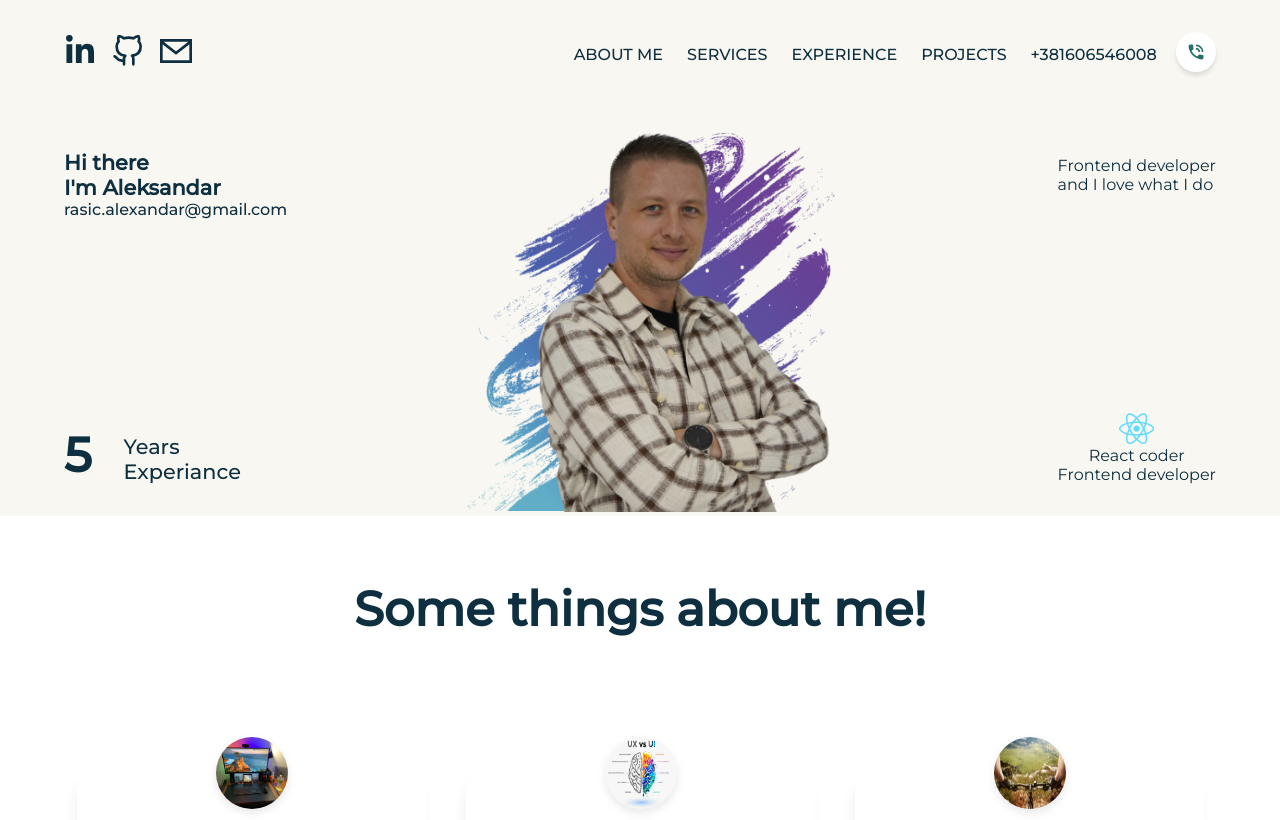
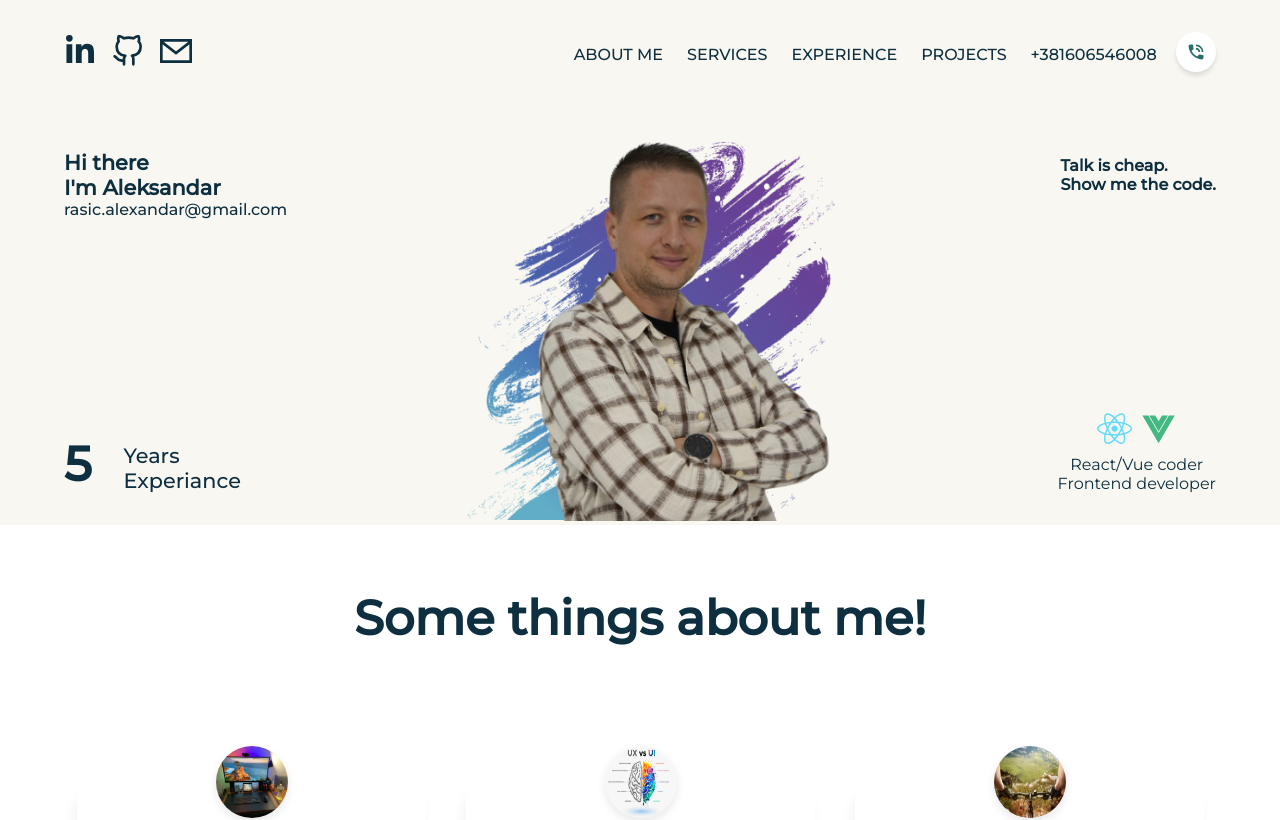
Before and after one commit to jimmyatv/aleksandar, a React (Create React App) app: page / in a window 1280 px wide. Shown: the top 820 px of the page. Built offline with nearby package versions, Linux system fonts and the light colour scheme.

Commit message:
Little changes | ADDED

```diff
--- a/src/App.js
+++ b/src/App.js
@@ -9,7 +9,7 @@ import Footer from './components/Footer/Footer';
 
 const App = () => {
   return (
-    <div className={` bg-primary ${css.container}`}>
+    <div className={css.container}>
       <Header />
       <Hero />
       <AboutMe />
--- a/src/components/Header/Header.jsx
+++ b/src/components/Header/Header.jsx
@@ -49,7 +49,7 @@ const Header = () => {
       whileInView='show'
       variants={headerVariants}
       viewport={{ once: false, amount: 0.15 }}
-      className={`paddings ${css.wrapper}`} style={{boxShadow: headerShadow}} >
+      className={`paddings ${css.wrapper}`} style={{ boxShadow: headerShadow }} >
 
       <div className={`flexCenter innerWidth ${css.container}`}>
         <div className={css.name}>
@@ -57,7 +57,6 @@ const Header = () => {
           <a target='_blank' rel="noreferrer" href="https://github.com/jimmyatv"><FiGithub /></a>
           <a target='_blank' rel="noreferrer" href="mailto:rasic.alexandar@gmail.com"><GrMailOption /></a>
         </div>
-
         <ul
           ref={menuRef}
           style={getMenuStyles(menuOpened)}
--- a/src/components/Hero/Hero.jsx
+++ b/src/components/Hero/Hero.jsx
@@ -2,6 +2,7 @@ import React from 'react'
 import css from './Hero.module.scss';
 import Jimmy from '../../assets/mainPhoto2.png';
 import { FaReact } from "react-icons/fa";
+import { RiVuejsFill } from "react-icons/ri";
 import { motion } from 'framer-motion';
 import { fadeIn, slideIn, staggerContainer } from '../../utils/motion'
 
@@ -26,8 +27,8 @@ const Hero = () => {
                     <motion.span
                         variants={fadeIn('left', 'tween', 0.4, 1)}
                     >
-                        Frontend developer <br />
-                        and I love what I do
+                        <strong>Talk is cheap. <br />
+                            Show me the code.</strong>
                     </motion.span>
                 </div>
 
@@ -59,8 +60,11 @@ const Hero = () => {
                     <motion.div
                         variants={fadeIn('left', 'tween', 0.5, 1)}
                         className={css.certificate}>
-                        <FaReact />
-                        <span>React coder</span>
+                        <div className={css.devIcons}>
+                            <span><FaReact /></span>
+                            <span> <RiVuejsFill /></span>
+                        </div>
+                        <span>React/Vue coder</span>
                         <span>Frontend developer</span>
                     </motion.div>
                 </div>
--- a/src/components/Hero/Hero.module.scss
+++ b/src/components/Hero/Hero.module.scss
@@ -3,6 +3,7 @@
 .wrapper {
     overflow: hidden;
     padding-top: 150px;
+    background: #F8F7F1;
     @media (max-width: $sm) {
         padding-top: 100px;;
     }
@@ -54,9 +55,14 @@
                 flex-direction: column;
                 align-items: center;
 
-                svg {
+                .devIcons span:first-child {
                     font-size: 2.2rem;
                     color: #61DBFB;
+                }
+
+                .devIcons span:last-child {
+                    font-size: 2.2rem;
+                    color: #42B883;
                 }
             }
         }
--- a/src/components/Portfolio/Portfolio.jsx
+++ b/src/components/Portfolio/Portfolio.jsx
@@ -42,8 +42,8 @@ const Portfolio = () => {
                         <motion.div
                             variants={fadeIn('up', 'easeOut', 0.7, 0.6)}
                         >
-                            <a target='_blank' href="https://jimmyatv.github.io/Ramen"><img src={project2} alt="" /></a>
-                            <p>Bootstrap and Vanilla JS</p>
+                            <a target='_blank' href="https://jimmyatv.github.io/SunDivisor/"><img src={project2} alt="" /></a>
+                            <p>Vanilla JS</p>
                         </motion.div>
 
                         <motion.div
```
Also changed, not shown: src/index.js (+5 -3 lines), src/assets/project2.png. Lines whose indentation alone changed are shown as unchanged.
